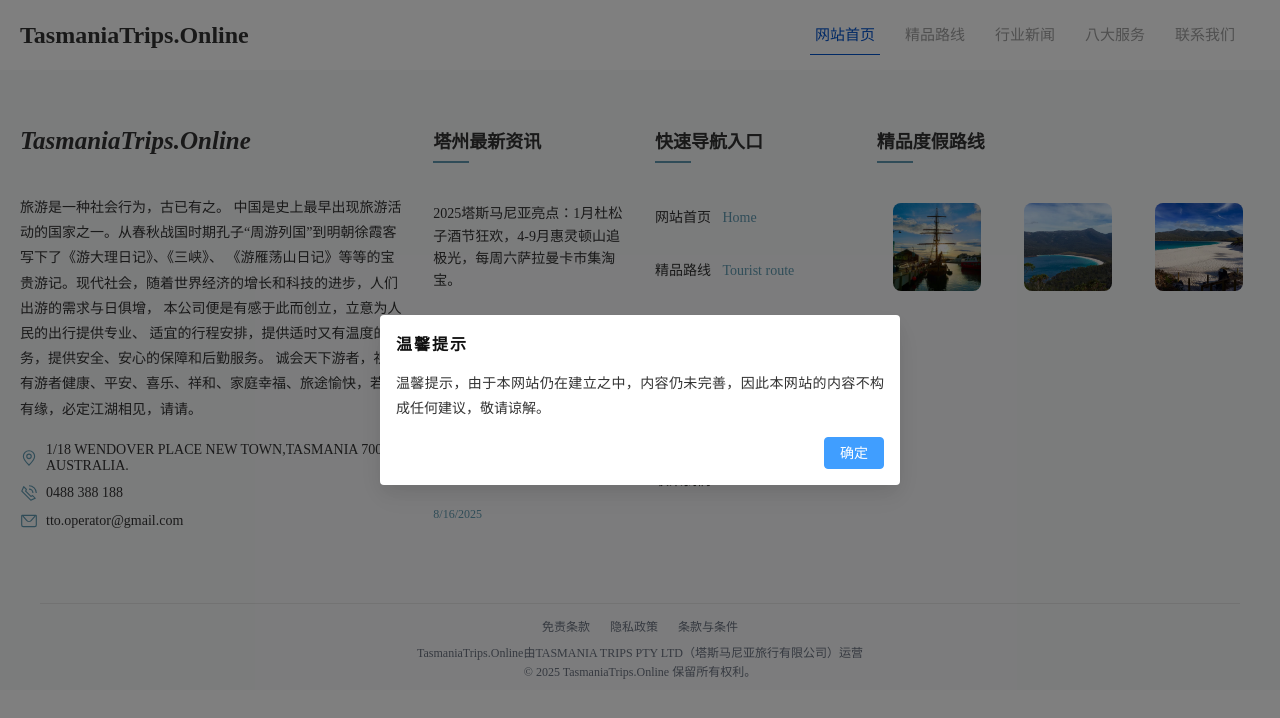
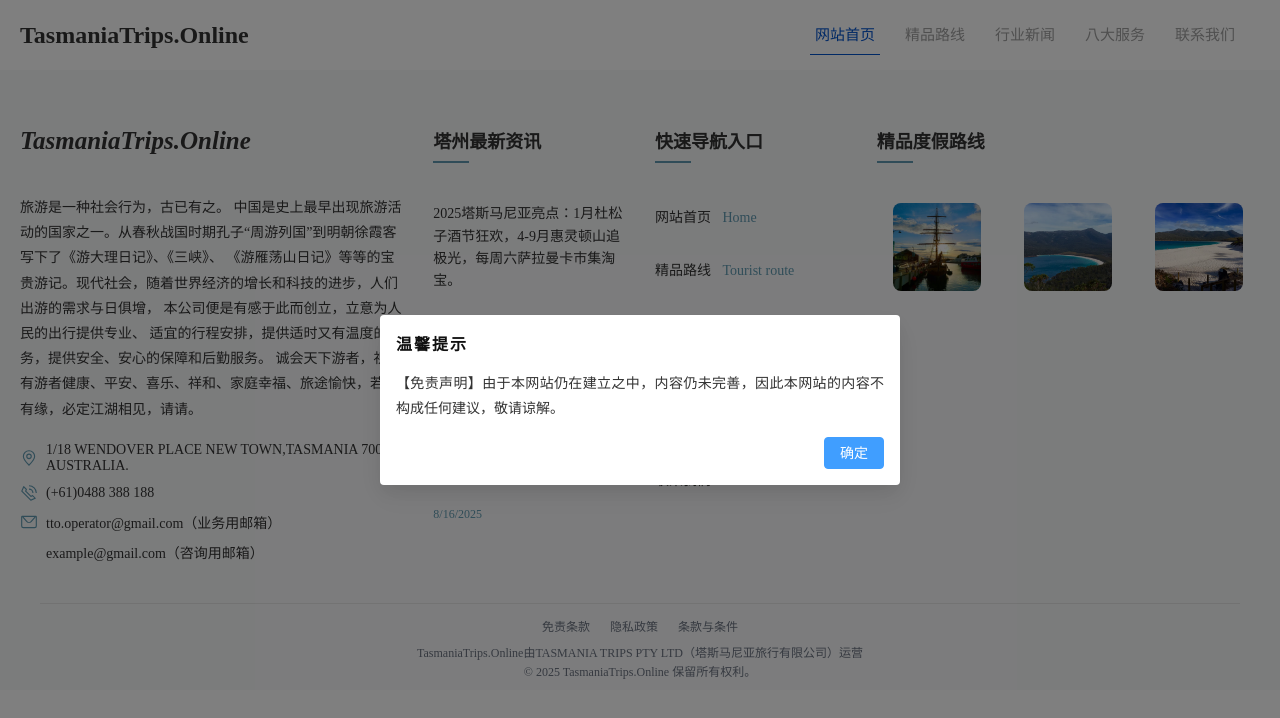
Before and after one commit to Kurinabluu/DemoForTTO, a Vue app: page / in a window 1280 px wide. Shown: the top 718 px of the page. Built offline with nearby package versions, Linux system fonts and the light colour scheme.

Commit message:
修改弹窗文字，footer联系方式

```diff
--- a/src/App.vue
+++ b/src/App.vue
@@ -67,7 +67,7 @@ onMounted(() => {
       <div style="font-weight:700; letter-spacing:2px; color:#101010;">温馨提示</div>
     </template>
     <div style="color:#333; line-height:1.8; text-align:justify;">
-      温馨提示，由于本网站仍在建立之中，内容仍未完善，因此本网站的内容不构成任何建议，敬请谅解。
+      【免责声明】由于本网站仍在建立之中，内容仍未完善，因此本网站的内容不构成任何建议，敬请谅解。
     </div>
     <template #footer>
       <div style="display:flex; justify-content:flex-end; gap:8px;">
--- a/src/layouts/Layout.vue
+++ b/src/layouts/Layout.vue
@@ -137,13 +137,17 @@ const rejectDisclaimer = () => {
                             <el-icon>
                                 <Phone />
                             </el-icon>
-                            <span>0488 388 188</span>
+                            <span>(+61)0488 388 188</span>
                         </div>
                         <div class="contact-item">
                             <el-icon>
                                 <Message />
                             </el-icon>
-                            <span>tto.operator@gmail.com</span>
+                            <span>tto.operator@gmail.com（业务用邮箱）</span>
+                        </div>
+                        <div class="contact-item">
+                            <el-icon />
+                            <span>example@gmail.com（咨询用邮箱）</span>
                         </div>
                     </div>
                 </div>
@@ -216,7 +220,7 @@ const rejectDisclaimer = () => {
                 <div style="font-weight:700; letter-spacing:2px; color:#101010;">免责条款提示</div>
             </template>
             <div style="color:#333; line-height:1.8; text-align:justify;">
-                本网站之全部内容，不对任何本网站的使用者（以下简称使用者）构成任何的旅行建议或行程建议。
+                【免责条款】本网站之全部内容，不对任何本网站的使用者（以下简称使用者）构成任何的旅行建议或行程建议。
                 使用者因浏览本网站而决定产生的旅行主意或行程主意由使用者自主判断和决定，本网站与其运营公司不对这些决定负任何责任。
             </div>
             <template #footer>
```
